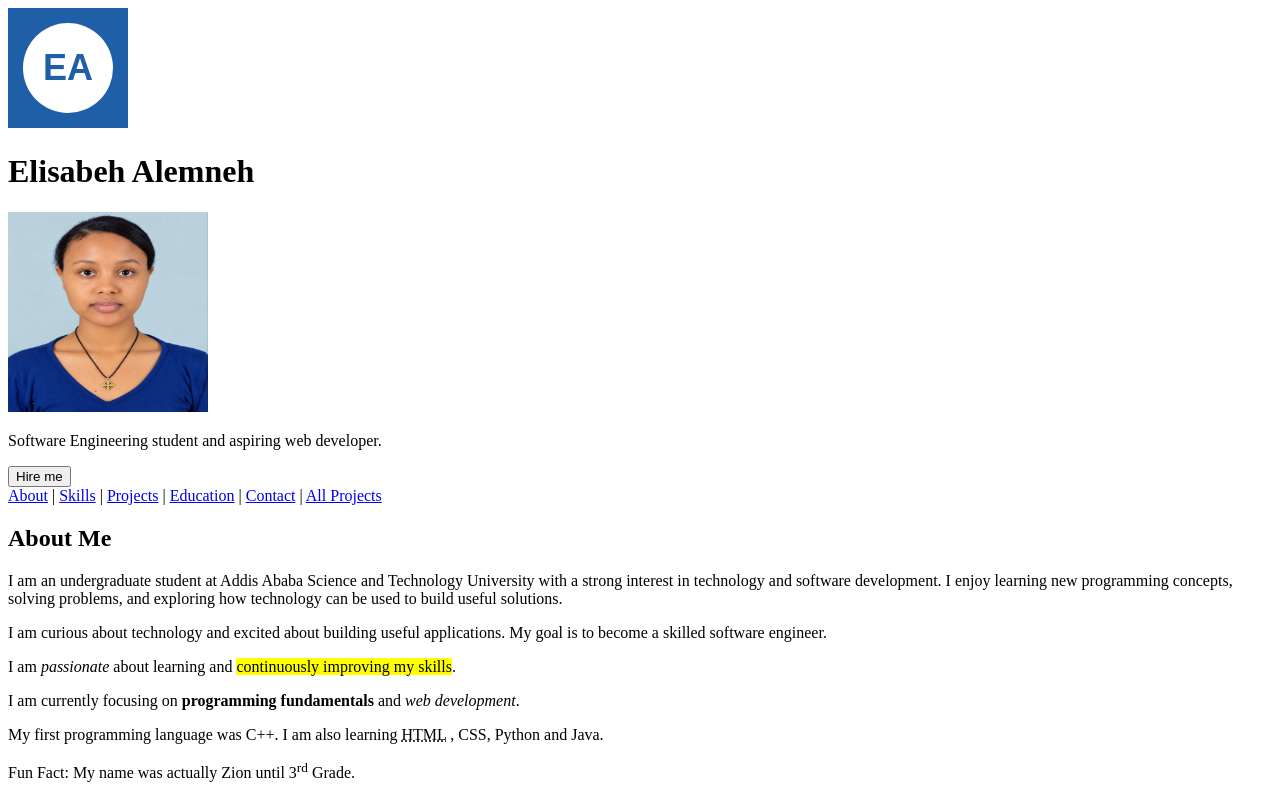
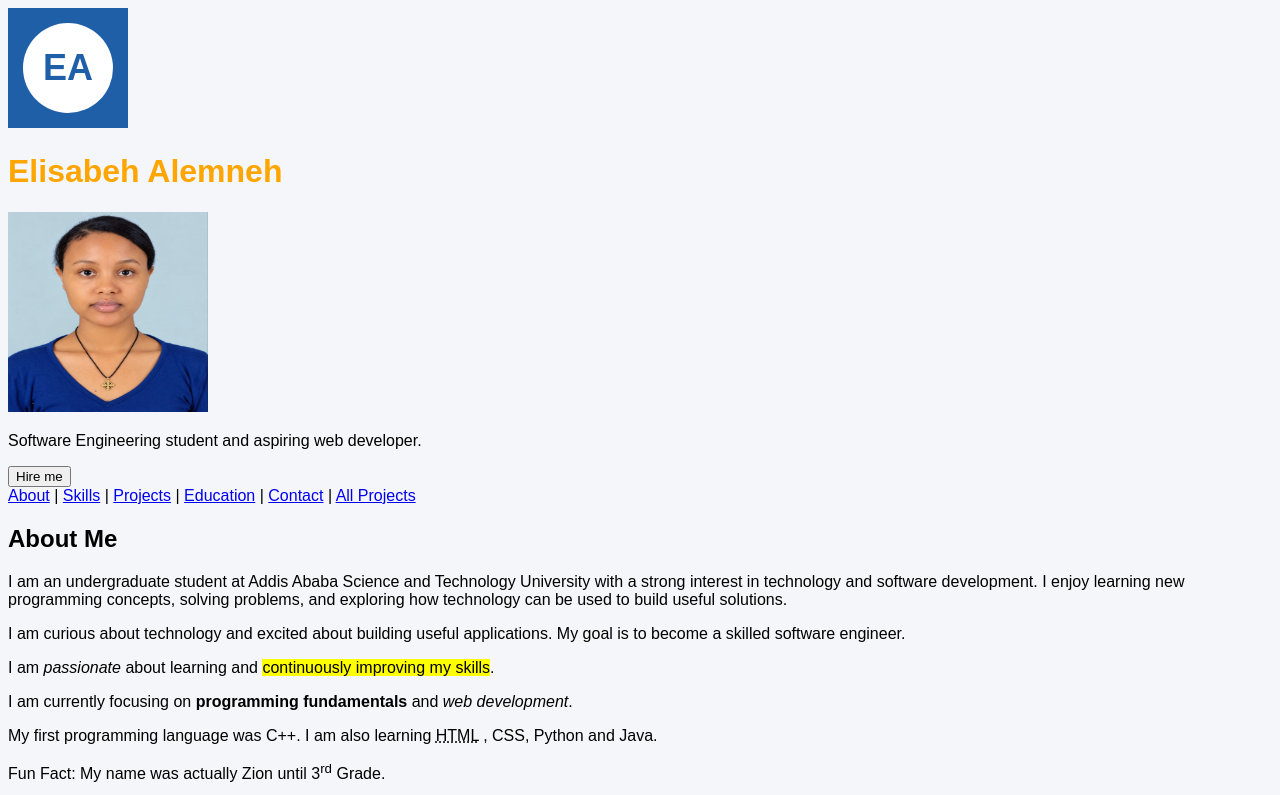
Before and after one commit to elisabethalemneh-hash/portfolio, a plain HTML site: page index.html in a window 1280 px wide. Shown: the top 795 px of the page. Drawn offline with Linux system fonts and the light colour scheme.

Commit message:
Added lab 15 to the portfolio

```diff
--- /dev/null
+++ b/css/style.css
@@ -0,0 +1,10 @@
+/* ==========================================
+ Portfolio stylesheet — Abebe Kebede
+ ========================================== */
+/* ---------- Base ---------- */
+body {
+ background-color: #f4f6f9; /* very light grey-blue */
+ font-family: Arial, sans-serif;
+}
+h1 {
+ color: orange; /* test colour, replaced in Lab 16 */
--- a/index.html
+++ b/index.html
@@ -11,6 +11,9 @@
     <meta name="author" content="Elisabeth Alemneh">
     <meta name="viewport" content="width=device-width, initial-scale=1.0">
     <title>Elisabeth Alemneh | Portfolio</title>
+
+    <link rel="stylesheet" href="css/style.css">
+
     <link rel="icon" href="images/favicon.png">
 </head>
 
```
Also changed, not shown: projects.html (+2 -0 lines), thank-you.html (+2 -0 lines), images/contact-bg.jpg (added), images/pattern.png (added).
